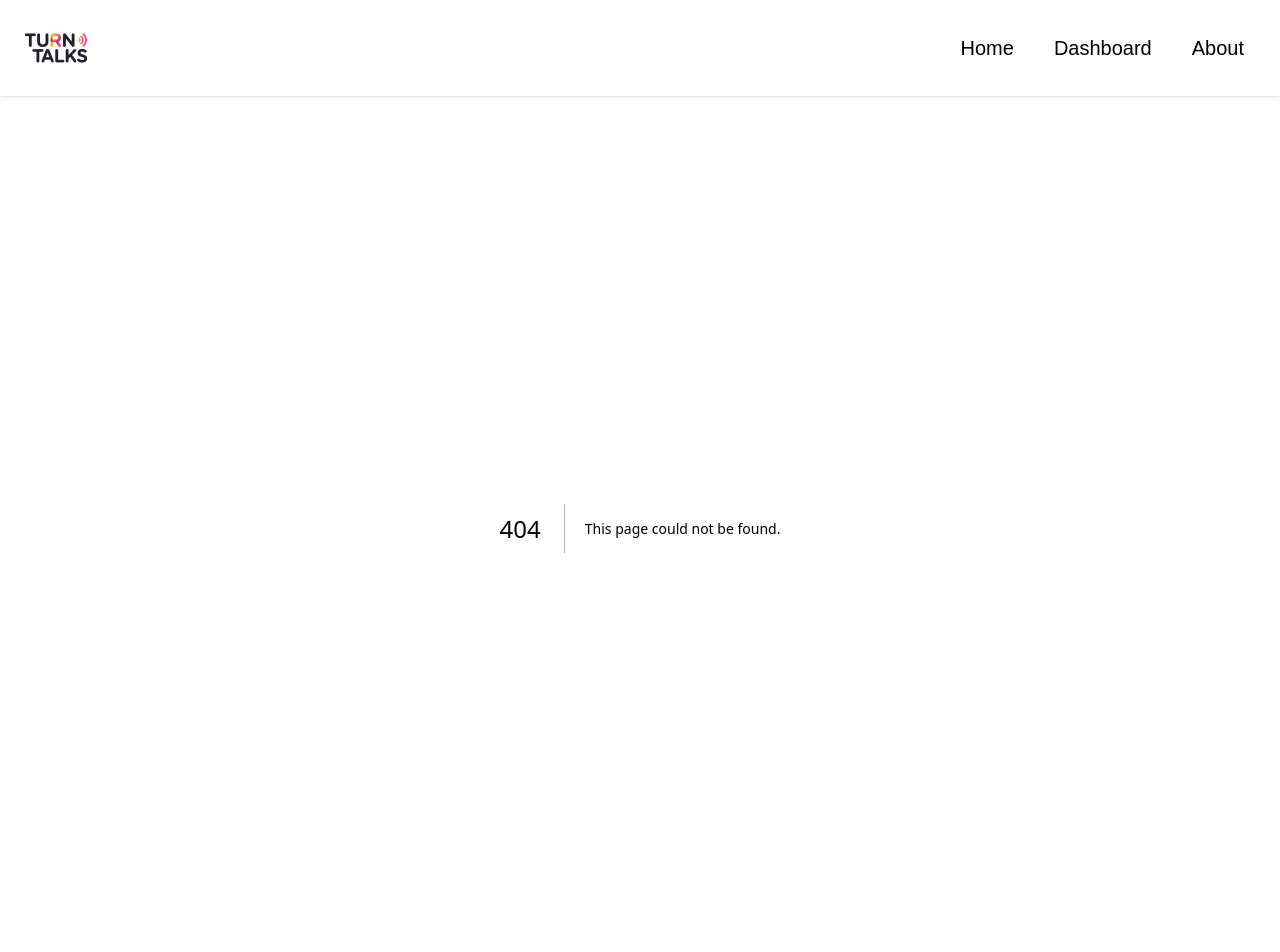
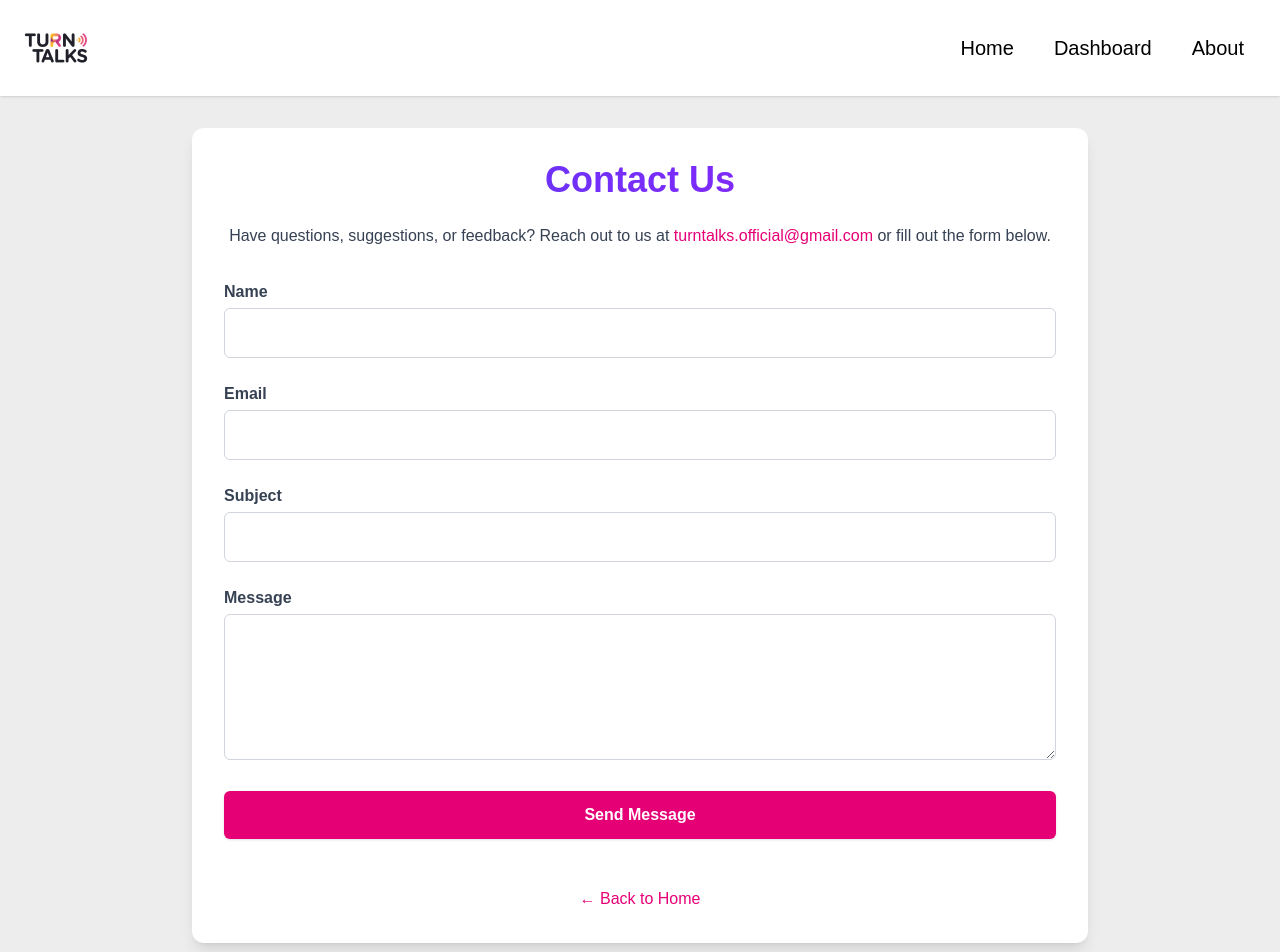
Before and after one commit to chuckmilton/turntalks, a Next.js app: page /contact in a window 1280 px wide. Before the commit this address had no page. Shown: the top 952 px of the page. Built offline with nearby package versions, Linux system fonts and the light colour scheme.

Commit message:
Add emailing

```diff
--- a/package.json
+++ b/package.json
@@ -16,6 +16,7 @@
     "fetch-blob": "^4.0.0",
     "formidable": "^3.5.2",
     "framer-motion": "^12.6.5",
+    "googleapis": "^148.0.0",
     "jspdf": "^3.0.1",
     "next": "15.2.4",
     "openai": "^4.91.1",
--- /dev/null
+++ b/src/app/api/send-email/route.ts
@@ -0,0 +1,69 @@
+// src/app/api/send-email/route.ts
+import { NextResponse } from "next/server";
+import { google } from "googleapis";
+
+// Ensure required environment variables are provided.
+if (
+  !process.env.CLIENT_ID ||
+  !process.env.CLIENT_SECRET ||
+  !process.env.REFRESH_TOKEN ||
+  !process.env.USER_EMAIL
+) {
+  throw new Error("Missing environment variables for Gmail API");
+}
+
+// Create an OAuth2 client with the credentials.
+const oauth2Client = new google.auth.OAuth2(
+  process.env.CLIENT_ID,
+  process.env.CLIENT_SECRET,
+  "https://developers.google.com/oauthplayground" // Replace with your actual redirect URI if needed.
+);
+
+// Set the refresh token to obtain an access token.
+oauth2Client.setCredentials({
+  refresh_token: process.env.REFRESH_TOKEN,
+});
+
+// Create the Gmail API client.
+const gmail = google.gmail({ version: "v1", auth: oauth2Client });
+
+export async function POST(request: Request) {
+  try {
+    // Parse the request body.
+    const { name, email, subject, message } = await request.json();
+
+    // Compose email content.
+    // Note: Ensure proper formatting. The email body is plain text.
+    const emailContent = `
+From: ${name} <${email}>
+To: ${process.env.USER_EMAIL}>
+Subject: ${subject}
+Content-Type: text/plain; charset="UTF-8"
+
+${message}
+    `.trim();
+
+    // Gmail API requires the email content to be base64url encoded.
+    const encodedEmail = Buffer.from(emailContent)
+      .toString("base64")
+      .replace(/\+/g, "-")
+      .replace(/\//g, "_")
+      .replace(/=+$/, "");
+
+    // Send the email using the Gmail API.
+    const res = await gmail.users.messages.send({
+      userId: "me",
+      requestBody: {
+        raw: encodedEmail,
+      },
+    });
+
+    return NextResponse.json({ success: true, data: res.data });
+  } catch (err: any) {
+    console.error("Error sending email:", err);
+    return NextResponse.json(
+      { success: false, error: err.message || "Server error" },
+      { status: 500 }
+    );
+  }
+}
--- /dev/null
+++ b/src/app/contact/page.tsx
@@ -0,0 +1,190 @@
+"use client";
+import Link from "next/link";
+import { motion } from "framer-motion";
+import { useState } from "react";
+
+export default function ContactPage() {
+  // Animation variants for section transitions.
+  const sectionVariants = {
+    hidden: { opacity: 0, y: 20 },
+    visible: (i: number = 0) => ({
+      opacity: 1,
+      y: 0,
+      transition: { delay: i * 0.2, duration: 0.6, ease: "easeOut" },
+    }),
+  };
+
+  // State for the contact form.
+  const [formData, setFormData] = useState({
+    name: "",
+    email: "",
+    subject: "",
+    message: "",
+  });
+  const [submitting, setSubmitting] = useState<boolean>(false);
+  const [submitMessage, setSubmitMessage] = useState<string>("");
+
+  const handleChange = (
+    e: React.ChangeEvent<HTMLInputElement | HTMLTextAreaElement>
+  ) => {
+    setFormData((prev) => ({ ...prev, [e.target.name]: e.target.value }));
+  };
+
+  const handleSubmit = async (e: React.FormEvent) => {
+    e.preventDefault();
+    setSubmitting(true);
+    setSubmitMessage("");
+    try {
+      // Send the contact form details to your Google Cloud email endpoint.
+      const res = await fetch("/api/send-email", {
+        method: "POST",
+        headers: {
+          "Content-Type": "application/json",
+        },
+        body: JSON.stringify(formData),
+      });
+      const result = await res.json();
+      if (!res.ok) {
+        throw new Error(result.error || "Error sending email.");
+      }
+      setSubmitMessage("Your message has been sent! We'll get back to you soon.");
+      // Reset the form.
+      setFormData({
+        name: "",
+        email: "",
+        subject: "",
+        message: "",
+      });
+    } catch (err: unknown) {
+      const errorMsg =
+        err instanceof Error ? err.message : "An unexpected error occurred.";
+      setSubmitMessage(errorMsg);
+    }
+    setSubmitting(false);
+  };
+
+  return (
+    <div className="max-w-4xl mx-auto p-8 bg-white shadow-lg rounded-xl animate-fadeInUp">
+      <motion.h1
+        className="text-4xl font-bold text-center bg-gradient-to-r from-indigo-600 to-purple-600 bg-clip-text text-transparent mb-6"
+        initial={{ opacity: 0 }}
+        animate={{ opacity: 1 }}
+        transition={{ duration: 0.6 }}
+      >
+        Contact Us
+      </motion.h1>
+
+      <motion.p
+        className="text-center text-gray-700 mb-8"
+        initial={{ opacity: 0 }}
+        animate={{ opacity: 1 }}
+        transition={{ delay: 0.2, duration: 0.6 }}
+      >
+        Have questions, suggestions, or feedback? Reach out to us at{" "}
+        <a
+          href="mailto:turntalks.official@gmail.com"
+          className="text-pink-600 hover:underline"
+        >
+          turntalks.official@gmail.com
+        </a>{" "}
+        or fill out the form below.
+      </motion.p>
+
+      <motion.form
+        onSubmit={handleSubmit}
+        initial="hidden"
+        animate="visible"
+        variants={sectionVariants}
+        className="space-y-6"
+      >
+        <div>
+          <label htmlFor="name" className="block text-gray-700 font-semibold mb-1">
+            Name
+          </label>
+          <input
+            type="text"
+            name="name"
+            id="name"
+            required
+            value={formData.name}
+            onChange={handleChange}
+            className="w-full border border-gray-300 rounded-md p-3 focus:outline-none focus:ring-2 focus:ring-pink-500"
+          />
+        </div>
+        <div>
+          <label htmlFor="email" className="block text-gray-700 font-semibold mb-1">
+            Email
+          </label>
+          <input
+            type="email"
+            name="email"
+            id="email"
+            required
+            value={formData.email}
+            onChange={handleChange}
+            className="w-full border border-gray-300 rounded-md p-3 focus:outline-none focus:ring-2 focus:ring-pink-500"
+          />
+        </div>
+        <div>
+          <label htmlFor="subject" className="block text-gray-700 font-semibold mb-1">
+            Subject
+          </label>
+          <input
+            type="text"
+            name="subject"
+            id="subject"
+            required
+            value={formData.subject}
+            onChange={handleChange}
+            className="w-full border border-gray-300 rounded-md p-3 focus:outline-none focus:ring-2 focus:ring-pink-500"
+          />
+        </div>
+        <div>
+          <label htmlFor="message" className="block text-gray-700 font-semibold mb-1">
+            Message
+          </label>
+          <textarea
+            name="message"
+            id="message"
+            rows={5}
+            required
+            value={formData.message}
+            onChange={handleChange}
+            className="w-full border border-gray-300 rounded-md p-3 focus:outline-none focus:ring-2 focus:ring-pink-500"
+          ></textarea>
+        </div>
+        <motion.button
+          type="submit"
+          disabled={submitting}
+          className="w-full py-3 bg-pink-600 hover:bg-pink-700 text-white font-semibold rounded-md shadow hover:shadow-lg transition-transform hover:-translate-y-1"
+          whileHover={{ scale: 1.02 }}
+          whileTap={{ scale: 0.98 }}
+        >
+          {submitting ? "Sending..." : "Send Message"}
+        </motion.button>
+      </motion.form>
+
+      {submitMessage && (
+        <motion.p
+          className="mt-6 text-center text-gray-700"
+          initial={{ opacity: 0 }}
+          animate={{ opacity: 1 }}
+          transition={{ delay: 0.9, duration: 0.6 }}
+        >
+          {submitMessage}
+        </motion.p>
+      )}
+
+      <motion.div
+        className="text-center mt-12"
+        initial={{ opacity: 0 }}
+        animate={{ opacity: 1 }}
+        transition={{ delay: 1.0, duration: 0.6 }}
+      >
+        <Link href="/" className="text-pink-600 hover:underline">
+          &larr; Back to Home
+        </Link>
+      </motion.div>
+    </div>
+  );
+}
--- a/src/app/privacy-policy/page.tsx
+++ b/src/app/privacy-policy/page.tsx
@@ -22,7 +22,7 @@ export default function PrivacyPolicy() {
       >
         <h2 className="text-2xl font-bold text-gray-700 mb-4">Introduction</h2>
         <p className="text-gray-600 leading-relaxed">
-          This Privacy Policy describes how TurnTalks ("we", "us", or "our") collects, uses, and shares information about you when you visit or use our website, mobile applications, and other services (collectively, the "Services"). By using our Services, you agree to the collection and use of your information in accordance with this policy.
+          This Privacy Policy describes how TurnTalks (&quot;we&quot;, &quot;us&quot;, or &quot;our&quot;) collects, uses, and shares information about you when you visit or use our website, mobile applications, and other services (collectively, the &quot;Services&quot;). By using our Services, you agree to the collection and use of your information in accordance with this policy.
         </p>
       </motion.section>
 
@@ -76,7 +76,7 @@ export default function PrivacyPolicy() {
         transition={{ delay: 0.5, duration: 0.6 }}
         className="mb-8"
       >
-        <h2 className="text-2xl font-bold text-gray-700 mb-4">Sharing & Disclosure</h2>
+        <h2 className="text-2xl font-bold text-gray-700 mb-4">Sharing &amp; Disclosure</h2>
         <p className="text-gray-600 leading-relaxed">
           We may share your Personal Data with third parties only in the following circumstances:
         </p>
--- a/src/app/terms-of-service/page.tsx
+++ b/src/app/terms-of-service/page.tsx
@@ -22,7 +22,7 @@ export default function TermsOfService() {
       >
         <h2 className="text-2xl font-bold text-gray-700 mb-4">1. Introduction</h2>
         <p className="text-gray-600 leading-relaxed">
-          Welcome to TurnTalks. By accessing or using our website, applications, or services (collectively, "Services"), you agree to be bound by these Terms of Service ("Terms"). If you do not agree to these Terms, you must not use our Services.
+          Welcome to TurnTalks. By accessing or using our website, applications, or services (collectively, &quot;Services&quot;), you agree to be bound by these Terms of Service (&quot;Terms&quot;). If you do not agree to these Terms, you must not use our Services.
         </p>
       </motion.section>
 
```
Also changed, not shown: 1 other file (tests, documents, lock files or other folders).
